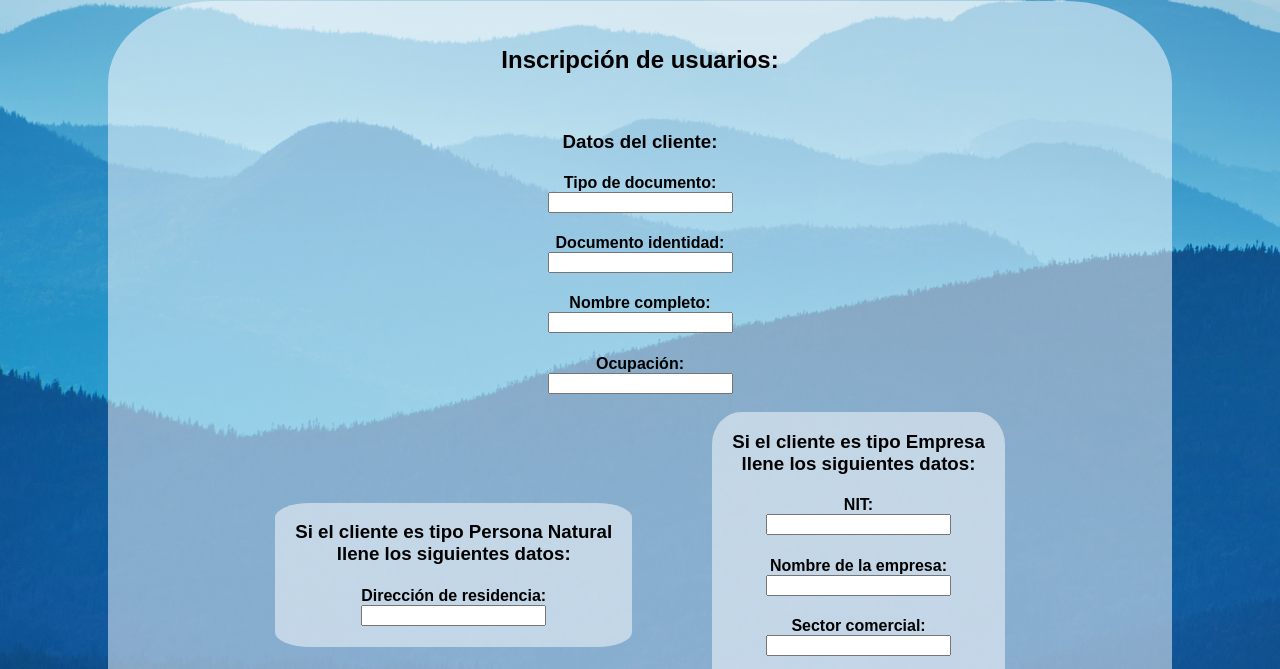
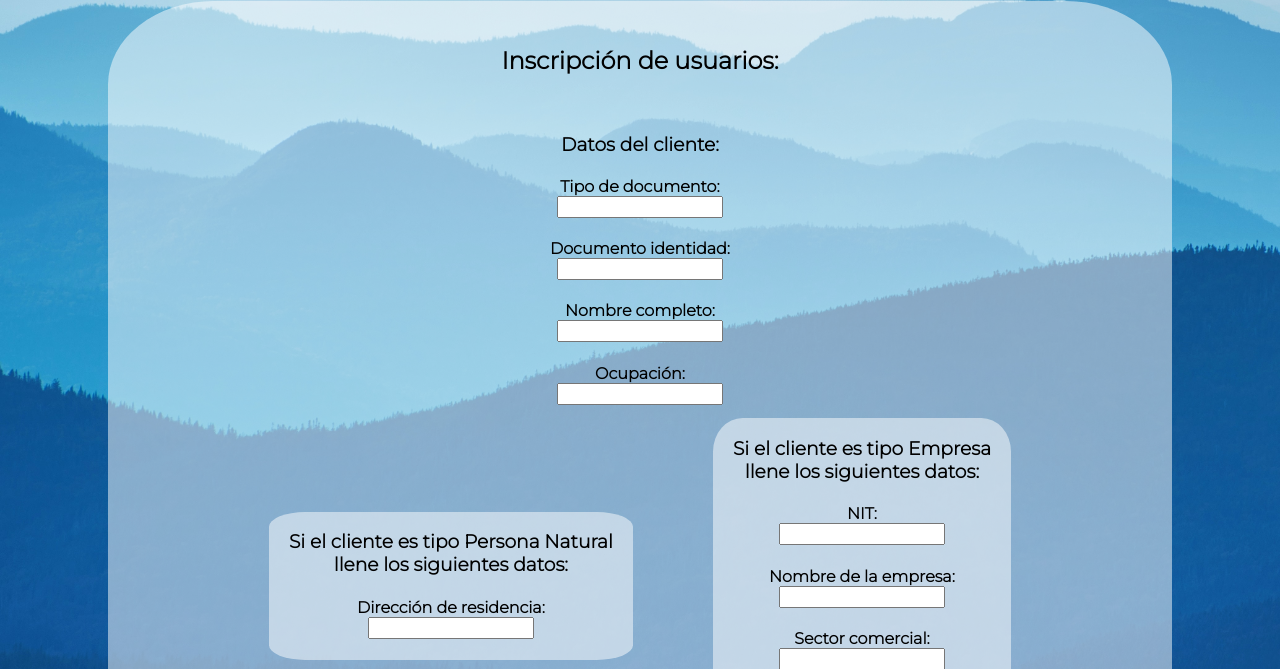
Before and after one commit to 2021AnalisisyDisenodeSistemasII/modulo-suscripcion, a plain HTML site: page StarBank - Front/index.html in a window 1280 px wide. Shown: the part 131-800 px from the top of the page. Drawn offline with nearby package versions, Linux system fonts and the light colour scheme; some packages are replaced by stand-ins of ours; a script that the page names is missing.

Commit message:
Fuente de texto cambiada a Monserrat

```diff
--- a/StarBank - Front/index.html
+++ b/StarBank - Front/index.html
@@ -9,6 +9,9 @@
 	<script src="//cdn.jsdelivr.net/npm/sweetalert2@11"></script>
 	<link rel="stylesheet" href="style.css">
 	<link rel="icon" href="/assets/icon.png" type="image" sizes="16x16">
+	<link rel="preconnect" href="https://fonts.googleapis.com">
+	<link rel="preconnect" href="https://fonts.gstatic.com" crossorigin>
+	<link href="https://fonts.googleapis.com/css2?family=Montserrat:wght@300&display=swap" rel="stylesheet">
 </head>
 
 <body>
--- a/StarBank - Front/style.css
+++ b/StarBank - Front/style.css
@@ -1,5 +1,5 @@
 * {
-    font-family: sans-serif;
+    font-family: 'Montserrat', sans-serif;
 }
 
 body,
```
